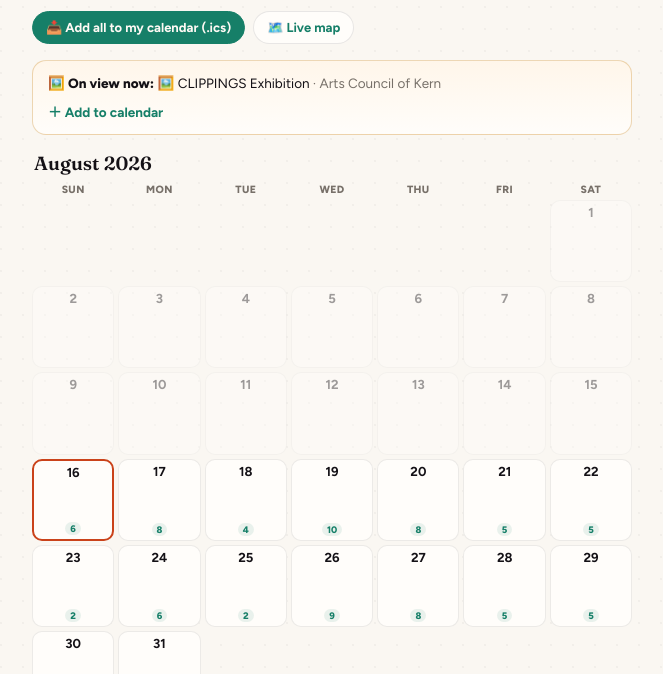
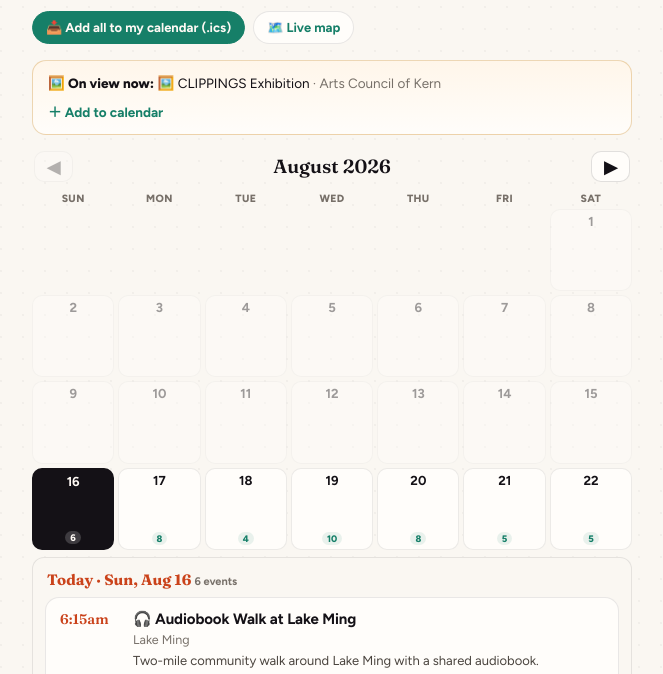
Before and after one commit to seekerflame/board-bored-bakersfield, a plain HTML site: page first-friday/calendar.html in a window 1280 px wide. Shown: the part 126-800 px from the top of the page, without its empty margins (308-971 px from the left). Drawn offline with Linux system fonts and the light colour scheme.

Commit message:
Calendar: one month at a time (~39-day reach) + tap-a-day expands events inline (no scroll)
Single-month grid with ◀/▶ nav bounded to today+39 days; clicking a date inserts a full-width
day panel (grid-column:1/-1) right under its week row so events show in place — no scrolling to
a bottom detail block. Today auto-opens. Reuses bbCal + the existing event-card markup. sw bb-v5→bb-v6.

```diff
--- a/first-friday/calendar.html
+++ b/first-friday/calendar.html
@@ -41,7 +41,12 @@
   .onview a{color:var(--acc2);font-weight:700;text-decoration:none;margin-right:12px;white-space:nowrap}
 
   .mon{margin-bottom:22px}
-  .montitle{font-family:var(--display);font-weight:600;font-size:19px;margin:0 2px 8px}
+  .montitle{font-family:var(--display);font-weight:600;font-size:19px;margin:0 2px 10px;display:flex;align-items:center;justify-content:space-between;gap:10px}
+  .navbtn{appearance:none;font:inherit;font-weight:800;font-size:17px;line-height:1;cursor:pointer;color:var(--ink);background:var(--card);border:1.5px solid #14111620;border-radius:10px;padding:6px 12px;transition:all .13s}
+  .navbtn:hover:not(:disabled){border-color:var(--acc3)} .navbtn:disabled{opacity:.3;cursor:default}
+  .daypanel{grid-column:1 / -1;background:var(--pap);border:1.5px solid #14111617;border-radius:12px;padding:10px 12px 4px;margin:3px 0 6px}
+  .daypanel .dhd{font-family:var(--display);font-weight:700;font-size:15px;margin:2px 2px 8px}
+  .daypanel .dhd .today{color:var(--acc)}
   .dow{display:grid;grid-template-columns:repeat(7,1fr);gap:4px;margin-bottom:4px}
   .dow span{text-align:center;font-size:10.5px;font-weight:800;color:var(--mut);text-transform:uppercase;letter-spacing:.4px}
   .grid{display:grid;grid-template-columns:repeat(7,1fr);gap:4px}
@@ -96,10 +101,7 @@
   <div class="onview" id="onview" style="display:none"></div>
   <div id="months"></div>
 
-  <div class="daydetail">
-    <div class="dayhd" id="dayhd"></div>
-    <div id="dayEvents"></div>
-  </div>
+  <!-- day events expand inline in the grid -->
 
   <footer>
     © 2026 Board Bored · made in Bakersfield<br>
@@ -155,76 +157,82 @@
       }).join("")+'</div>';
     }
 
-    var selKey=null;
+    var selKey=null,selDate=null;
     function key(D){return D.getFullYear()+"-"+D.getMonth()+"-"+D.getDate();}
 
-    function renderMonth(year,month){
-      var wrap=document.createElement("div");wrap.className="mon";
-      var h=document.createElement("div");h.className="montitle";h.textContent=MON[month]+" "+year;wrap.appendChild(h);
-      var dow=document.createElement("div");dow.className="dow";
-      DOWL.forEach(function(x){var s=document.createElement("span");s.textContent=x;dow.appendChild(s);});
-      wrap.appendChild(dow);
-      var g=document.createElement("div");g.className="grid";
-      var first=new Date(year,month,1),startDow=first.getDay(),days=new Date(year,month+1,0).getDate();
-      for(var b=0;b<startDow;b++){var bl=document.createElement("div");bl.className="cell blank";g.appendChild(bl);}
-      for(var dd=1;dd<=days;dd++){
-        var D=new Date(year,month,dd);
-        var evs=eventsOn(D), hasFF=evs.some(function(e){return e.flagship;});
-        var cell=document.createElement("div");cell.className="cell";
-        if(D<today)cell.className+=" past";
-        if(D.getTime()===today.getTime())cell.className+=" today";
-        if(evs.length&&D>=today)cell.className+=" has";
-        cell.innerHTML='<span class="dn">'+dd+'</span>'+
-          (hasFF?'<span class="ff">🎨</span>':"")+
-          (evs.length&&D>=today?'<span class="ec">'+evs.length+'</span>':"");
-        (function(DD,cellEl,n){
-          if(n&&DD>=today)cellEl.addEventListener("click",function(){selectDay(DD);});
-        })(D,cell,evs.length);
-        g.appendChild(cell);
-      }
-      wrap.appendChild(g);
-      return wrap;
-    }
+    function ym(y,m){return y*12+m;}
+    var maxD=new Date(today);maxD.setDate(maxD.getDate()+39);
+    var MINYM=ym(today.getFullYear(),today.getMonth()),MAXYM=ym(maxD.getFullYear(),maxD.getMonth());
+    var curY=today.getFullYear(),curM=today.getMonth();
 
-    function selectDay(D){
-      selKey=key(D);
-      Array.prototype.forEach.call(document.querySelectorAll(".cell.sel"),function(c){c.classList.remove("sel");});
-      // find + mark the cell (match by data via re-render is heavy; mark by matching text+month is fragile) → re-render grids
-      renderGrids();
-      var evs=eventsOn(D);
-      var isToday=D.getTime()===today.getTime();
-      $("dayhd").innerHTML='<span'+(isToday?' class="today"':'')+'>'+
-        (isToday?"Today · ":"")+DOWL[D.getDay()]+", "+MOS[D.getMonth()]+" "+D.getDate()+"</span>"+
-        ' <small style="font-family:var(--body);font-size:11px;font-weight:700;color:var(--mut)">'+evs.length+' event'+(evs.length===1?"":"s")+'</small>';
-      var box=$("dayEvents");box.innerHTML="";
-      if(!evs.length){box.innerHTML='<div class="empty">Nothing listed this day yet.</div>';return;}
+    function buildDayPanel(D){
+      var panel=document.createElement("div");panel.className="daypanel";
+      var evs=eventsOn(D),isToday=D.getTime()===today.getTime();
+      var hd=document.createElement("div");hd.className="dhd";
+      hd.innerHTML='<span'+(isToday?' class="today"':'')+'>'+(isToday?"Today · ":"")+DOWL[D.getDay()]+", "+MOS[D.getMonth()]+" "+D.getDate()+'</span> <small style="font-family:var(--body);font-size:11px;font-weight:700;color:var(--mut)">'+evs.length+' event'+(evs.length===1?"":"s")+'</small>';
+      panel.appendChild(hd);
+      if(!evs.length){var em=document.createElement("div");em.className="empty";em.textContent="Nothing listed this day yet.";panel.appendChild(em);return panel;}
       evs.forEach(function(e){
         var tm=e.allday||!e.start?"All day":bbCal.pretty(e.start)+(e.end?"–"+bbCal.pretty(e.end):"");
         var el=document.createElement("div");el.className="ev";
         var links='<a class="gcal" href="'+bbCal.gcal(e,D)+'" target="_blank" rel="noopener">＋ Google Calendar</a>';
         if(e.address)links+='<a href="https://www.google.com/maps/dir/?api=1&destination='+encodeURIComponent(e.address)+'" target="_blank" rel="noopener">🧭 Directions</a>';
         if(e.link)links+='<a href="'+e.link+'" target="_blank" rel="noopener">Info</a>';
-        el.innerHTML='<div class="top"><span class="tm">'+tm+'</span>'+
-          '<span class="nm">'+(e.emoji?e.emoji+" ":"")+e.name+'</span>'+
-          (e.flagship?'<span class="ff">Flagship</span>':"")+'</div>'+
-          (e.venue?'<div class="venue">'+e.venue+'</div>':"")+
-          (e.desc?'<div class="desc">'+e.desc+'</div>':"")+
-          '<div class="links">'+links+'</div>';
-        box.appendChild(el);
+        el.innerHTML='<div class="top"><span class="tm">'+tm+'</span><span class="nm">'+(e.emoji?e.emoji+" ":"")+e.name+'</span>'+(e.flagship?'<span class="ff">Flagship</span>':"")+'</div>'+(e.venue?'<div class="venue">'+e.venue+'</div>':"")+(e.desc?'<div class="desc">'+e.desc+'</div>':"")+'<div class="links">'+links+'</div>';
+        panel.appendChild(el);
       });
+      return panel;
     }
 
-    // render current + next month
-    var y=today.getFullYear(),m=today.getMonth();
+    function renderMonth(year,month){
+      var wrap=document.createElement("div");wrap.className="mon";
+      var h=document.createElement("div");h.className="montitle";
+      var atMin=ym(year,month)<=MINYM,atMax=ym(year,month)>=MAXYM;
+      h.innerHTML='<button class="navbtn" id="navPrev" type="button" aria-label="Previous month"'+(atMin?' disabled':'')+'>◀</button><span>'+MON[month]+' '+year+'</span><button class="navbtn" id="navNext" type="button" aria-label="Next month"'+(atMax?' disabled':'')+'>▶</button>';
+      wrap.appendChild(h);
+      var dow=document.createElement("div");dow.className="dow";
+      DOWL.forEach(function(x){var s=document.createElement("span");s.textContent=x;dow.appendChild(s);});
+      wrap.appendChild(dow);
+      var g=document.createElement("div");g.className="grid";
+      var first=new Date(year,month,1),startDow=first.getDay(),days=new Date(year,month+1,0).getDate();
+      var col=0,selInRow=false;
+      for(var b=0;b<startDow;b++){var bl=document.createElement("div");bl.className="cell blank";g.appendChild(bl);col=(col+1)%7;}
+      for(var dd=1;dd<=days;dd++){
+        var D=new Date(year,month,dd);
+        var evs=eventsOn(D),hasFF=evs.some(function(e){return e.flagship;});
+        var cell=document.createElement("div");cell.className="cell";
+        if(D<today)cell.className+=" past";
+        if(D.getTime()===today.getTime())cell.className+=" today";
+        if(evs.length&&D>=today)cell.className+=" has";
+        if(selKey===key(D)){cell.className+=" sel";selInRow=true;}
+        cell.innerHTML='<span class="dn">'+dd+'</span>'+(hasFF?'<span class="ff">🎨</span>':"")+(evs.length&&D>=today?'<span class="ec">'+evs.length+'</span>':"");
+        (function(DD,cellEl,n){ if(n&&DD>=today)cellEl.addEventListener("click",function(){selectDay(DD);}); })(D,cell,evs.length);
+        g.appendChild(cell);col=(col+1)%7;
+        if(col===0&&selInRow){g.appendChild(buildDayPanel(selDate));selInRow=false;}
+      }
+      if(selInRow)g.appendChild(buildDayPanel(selDate));
+      wrap.appendChild(g);
+      return wrap;
+    }
+
+    function changeMonth(delta){
+      var v=ym(curY,curM)+delta; if(v<MINYM||v>MAXYM)return;
+      curY=Math.floor(v/12);curM=v%12;selKey=null;selDate=null;renderGrids();
+    }
+
+    function selectDay(D){
+      var k=key(D);
+      if(selKey===k){selKey=null;selDate=null;}else{selKey=k;selDate=D;}
+      renderGrids();
+      if(selKey){var p=document.querySelector(".daypanel");if(p)p.scrollIntoView({block:"nearest",behavior:"smooth"});}
+    }
+
     function renderGrids(){
       var host=$("months");host.innerHTML="";
-      host.appendChild(renderMonth(y,m));
-      var ny=m===11?y+1:y, nm=(m+1)%12;
-      host.appendChild(renderMonth(ny,nm));
-      // re-mark selected cell
-      if(selKey){
-        Array.prototype.forEach.call(document.querySelectorAll(".cell.has"),function(c){});
-      }
+      host.appendChild(renderMonth(curY,curM));
+      var pv=$("navPrev"),nx=$("navNext");
+      if(pv)pv.addEventListener("click",function(){changeMonth(-1);});
+      if(nx)nx.addEventListener("click",function(){changeMonth(1);});
     }
     renderGrids();
 
@@ -235,10 +243,12 @@
     });
     $("dlAll").href=bbCal.icsHref(upcoming);
 
-    // default: select today (or the next day that has events)
-    var pick=new Date(today), guard=0;
+    // default: open today (or the next day with events); show the month that contains it
+    var pick=new Date(today),guard=0;
     while(guard<60&&!eventsOn(pick).length){pick.setDate(pick.getDate()+1);guard++;}
-    selectDay(guard<60?pick:today);
+    if(guard<60){var pv2=ym(pick.getFullYear(),pick.getMonth());
+      if(pv2>=MINYM&&pv2<=MAXYM){curY=pick.getFullYear();curM=pick.getMonth();}
+      selectDay(pick);}
   }).catch(function(){$("months").innerHTML='<div class="empty">Couldn\'t load the calendar.</div>';});
 })();
 </script>
--- a/sw.js
+++ b/sw.js
@@ -10,7 +10,7 @@
  * Paths are relative to this file's scope, so the same code works at the domain
  * root locally and under /board-bored-bakersfield/ on GitHub Pages.
  */
-var VERSION = "bb-v5";
+var VERSION = "bb-v6";
 var SHELL = VERSION + "-shell";
 
 // Resolved relative to the SW scope — correct under any subpath.
```
